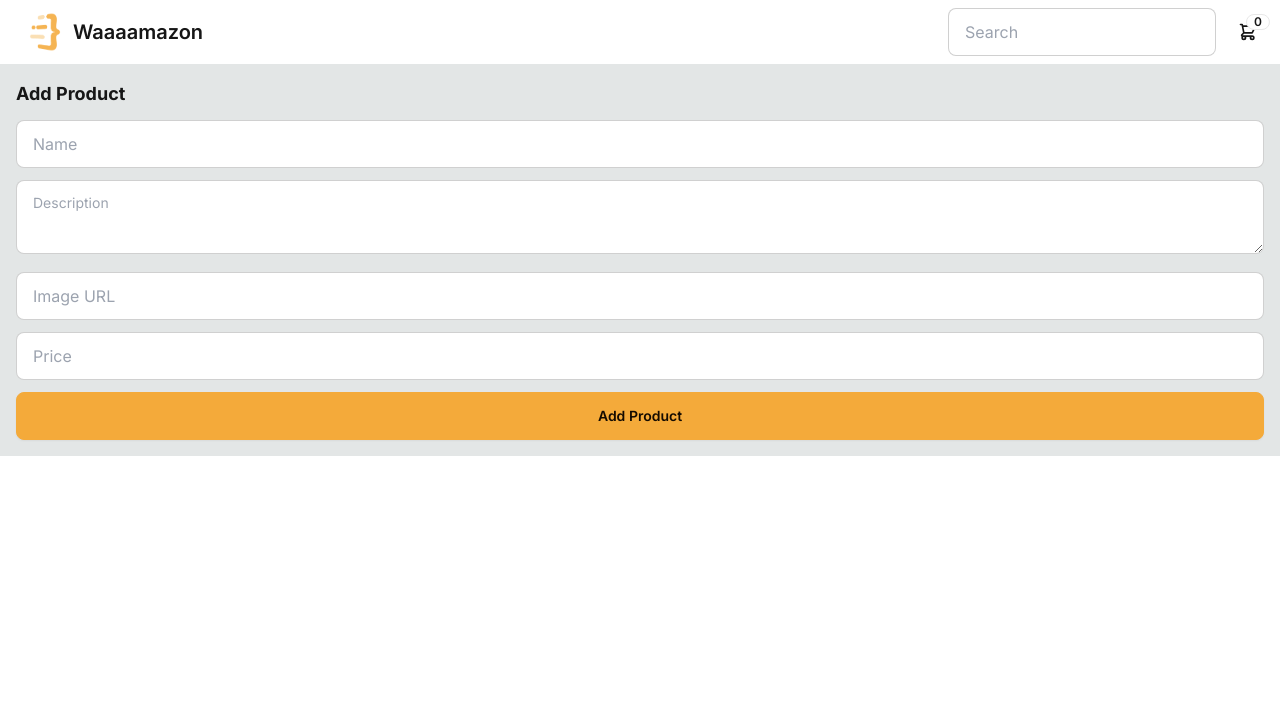
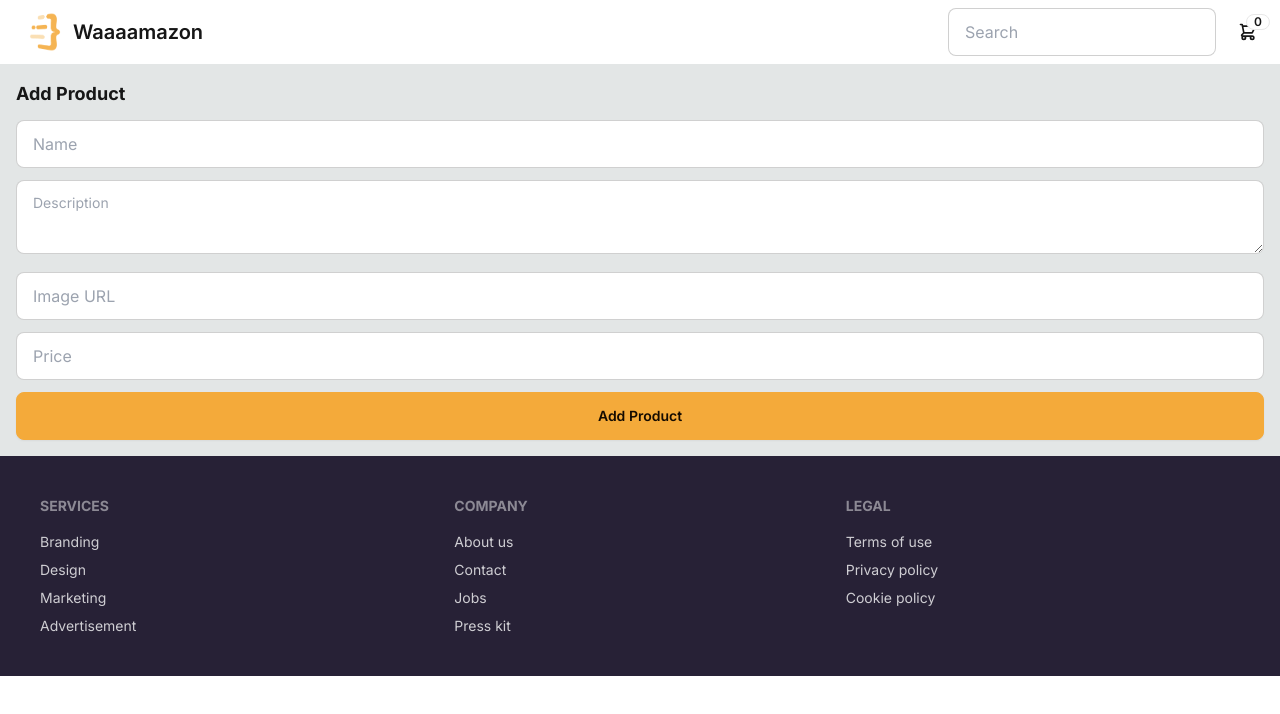
Before and after one commit to gomizilla/ecommerce, a Next.js app: page /add-product in a window 1280 px wide. Shown: the top 714 px of the page. Built offline with nearby package versions, Linux system fonts and the light colour scheme; no server answers.

Commit message:
feat: generic footer added

```diff
--- /dev/null
+++ b/app/Footer.tsx
@@ -0,0 +1,28 @@
+export default function Footer() {
+  return (
+    <footer className="bg-neutral p-10 text-neutral-content">
+      <div className="footer m-auto max-w-7xl">
+        <div>
+          <span className="footer-title">Services</span>
+          <a className="link-hover link">Branding</a>
+          <a className="link-hover link">Design</a>
+          <a className="link-hover link">Marketing</a>
+          <a className="link-hover link">Advertisement</a>
+        </div>
+        <div>
+          <span className="footer-title">Company</span>
+          <a className="link-hover link">About us</a>
+          <a className="link-hover link">Contact</a>
+          <a className="link-hover link">Jobs</a>
+          <a className="link-hover link">Press kit</a>
+        </div>
+        <div>
+          <span className="footer-title">Legal</span>
+          <a className="link-hover link">Terms of use</a>
+          <a className="link-hover link">Privacy policy</a>
+          <a className="link-hover link">Cookie policy</a>
+        </div>
+      </div>
+    </footer>
+  );
+}
--- a/app/layout.tsx
+++ b/app/layout.tsx
@@ -2,6 +2,7 @@
 import { Inter } from "next/font/google";
 import "./globals.css";
 import Navbar from "./Navbar/Navbar";
+import Footer from "./Footer";
 
 const inter = Inter({ subsets: ["latin"] });
 
@@ -20,6 +21,7 @@
       <body className={inter.className}>
         <Navbar />
         <main className="m-auto min-w-[300px] max-w-7xl p-4">{children}</main>
+        <Footer />
       </body>
     </html>
   );
```
